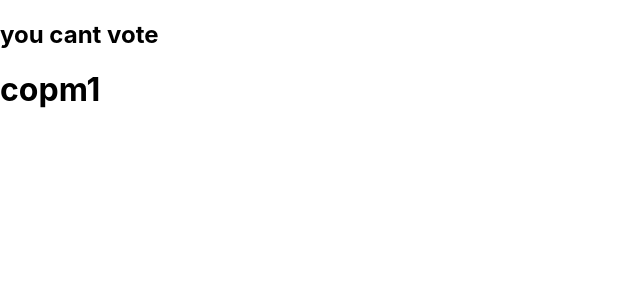
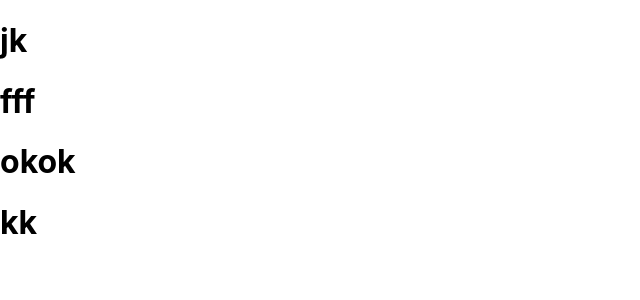
Before and after one commit to syedAliibrahim/proptypes, a React (Create React App) app: page / in a window 1280 px wide. Shown: the top 300 px of the page, without its empty margins (0-640 px from the left). Built offline with nearby package versions, Linux system fonts and the light colour scheme.

Commit message:
List Rendering

```diff
--- a/src/App.js
+++ b/src/App.js
@@ -7,6 +7,7 @@ import Customer from './components/customer';
 import Click from './components/click';
 import Comp1 from './components/comp1';
 import Comp2 from './components/comp2';
+import Array from './components/array'
 
 // function App() {
 //   // let a = "abuzzzz"
@@ -36,7 +37,7 @@ import Comp2 from './components/comp2';
 //   }
 
 ///element vrivablr
-function App() {
+// function App() {
   // const name ="salma";
   // let data;
   // if ( name === "salma"){
@@ -45,13 +46,21 @@ function App() {
   //      else{
   //       data = <Comp2/>
   //      }
-  const age =17;
-  let name= "ali";
-       return (
-        <div>
-          {age >= 18? <h1>you can vote</h1> : <h2>you cant vote</h2>}
-          {name === "ali"? <Comp1/> : <Comp2/>}
-        </div>
-       )
+//   const age =17;
+//   let name= "ali";
+//        return (
+//         <div>
+//           {age >= 18? <h1>you can vote</h1> : <h2>you cant vote</h2>}
+//           {name === "ali"? <Comp1/> : <Comp2/>}
+//         </div>
+//        )
+// }
+function App() {
+
+  return (
+    <div>
+      <Array/>
+    </div>
+  )
 }
 export default App;
--- /dev/null
+++ b/src/components/array.js
@@ -0,0 +1,36 @@
+import React from 'react'
+import Student from './student';
+function App() {
+    const Students=["jk","fff","okok","kk"];
+    let studentName = Students.map(std=><li>{std}</li>);
+    // const num =[1,2,4,5,]
+    // const result =  num.map(nu=> <h1>{ nu = nu * 2 }</h1>)
+
+
+    // const Students =[
+    //     {
+    //         name:"ali",
+    //         age:25,
+    //     },
+    //     {
+    //         name:"lkali",
+    //         age:25,
+    //     },
+    //     {
+    //         name:"muuiali",
+    //         age:25,
+    //     }
+    // ]
+
+
+    return (
+      <div>
+        {/* {Students.map(std=> <h1>I am {std.name} and I am {std.age} years old</h1>)} */}
+        {/* {Students.map(std=> <Student std={std}/>)} */}
+        {/* {result} */}
+        {Students.map(std=> <h1>{std}</h1>)}
+        {/* {num.map(nu=> <h1>{ nu = nu * 2 }</h1>)} */}
+      </div>
+    )
+  }
+  export default App;
--- /dev/null
+++ b/src/components/student.js
@@ -0,0 +1,11 @@
+import React from 'react'
+
+function student({std}) {
+  return (
+    <div>
+        <h1>I am {std.name} and I am {std.age} years old</h1>
+    </div>
+  )
+}
+
+export default student
```
